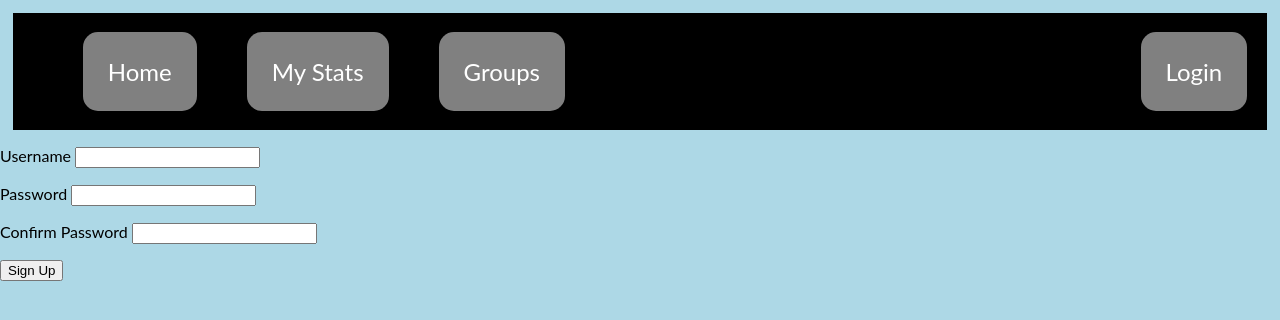
After one commit to andrewimredy/1520website, a Flask app: page /auth/signup in a window 1280 px wide. The commit adds this page. Shown: the top 320 px of the page. Run offline with Flask 2, Linux system fonts and the light colour scheme; parts of the project's set-up code (start-up, migrations or seed data) failed here and were passed over.

Commit message:
Added auth.py and user.py and changed _base.html to work with sessions

```diff
--- a/app.py
+++ b/app.py
@@ -1,5 +1,12 @@
-from flask import Flask, render_template
+from flask import Flask, render_template, session
 app = Flask(__name__)
+
+from google.cloud import datastore
+from auth import blue as auth_blueprint
+
+app.register_blueprint(auth_blueprint, url_prefix="/auth")
+
+datastore_client = datastore.Client()
 
 ### API INTERACTION ###
 import requests, json
@@ -55,3 +62,10 @@ def stats_view():
 @app.route('/groups')
 def groups_view():
     return render_template("groups.html")
+
+@app.route('/login')
+def login():
+    return render_template("login.html")
+
+def get_user():
+    return session.get("user", None)
--- /dev/null
+++ b/auth.py
@@ -0,0 +1,53 @@
+from flask import Blueprint, request, session, redirect, render_template
+from google.cloud import datastore
+
+from user import userStore, generate_creds
+
+blue = Blueprint('auth', __name__)
+
+datastore = datastore.Client()
+userstore = userStore(datastore)
+
+@blue.route("/login" , methods=["GET"])
+def show_login():
+    user = get_user()
+    if user:
+        redirect("/")
+    return render_template("login.html", auth = True)
+
+@blue.route("/login", methods=["POST"])
+def handle_login():
+    username = request.form.get("username")
+    password = request.form.get("password")
+    user = userstore.verify_password(username, password)
+    if not user:
+        return render_template("login.html", auth=True, error="Password did not match.")
+    session["user"] = user.username
+    return redirect("/")
+
+@blue.route("/logout")
+def handle_logout():
+    session.clear()
+    return redirect("/")
+
+@blue.route("/signup" , methods=["GET"])
+def show_signup():
+    user = get_user()
+    if user:
+        redirect("/")
+    return render_template("signup.html", auth = True)
+
+@blue.route("/signup" , methods=["POST"])
+def handle_signup():
+    username = request.form.get("username")
+    password = request.form.get("password")
+#    if username in userstore.list_existing_users():
+#        return render_template(
+#            "signup.html", auth=True, error="A user with that username already exists"
+#        )
+    userstore.store_new_credentials(generate_creds(username, password))
+    session["user"] = username
+    return redirect("/")
+
+def get_user():
+    return session.get("user", None)
--- a/templates/_base.html
+++ b/templates/_base.html
@@ -15,9 +15,9 @@
             <ul class="navbar__navigation">
                 {% if user %}
                     <p class="account_name">{{user}}</p>
+                    <li class="nav_item"><a class="navbar__link" href="/auth/logout">Logout</a></li>
                 {% else %}
-                    <li class="nav_item"><a class="navbar__link" href="/">Login</a></li>
-                    <li class="nav_item"><a class="navbar__link" href="/">New Account</a></li>
+                    <li class="nav_item"><a class="navbar__link" href="/auth/login">Login</a></li>
                 {% endif %}
             </ul>
         </nav>
--- /dev/null
+++ b/templates/signup.html
@@ -0,0 +1,42 @@
+{% extends "_base.html" %}
+{% block title %}Login{% endblock %}
+
+{% block content %}
+<div class="centered">
+    <form action="/auth/signup" method="POST" enctype="multipart/form-data">
+    <p>
+      <label>Username</label>
+      <input type="text" name="username">
+    </p>
+    <p>
+      <label>Password</label>
+      <input type="password" name="password">
+    </p>
+    <p>
+      <label>Confirm Password</label>
+      <input type="password" name="confirm-password">
+    </p>
+
+    <button type="submit">Sign Up</button>
+  </form>
+</div>
+
+<script>
+    var username = document.getElementById("username");
+    var password = document.getElementById("password");
+    var confirm_password = document.getElementById("confirm-password");
+
+    function validPass(){
+        if(password.value != confirm_password.value){
+            console.log(password.value);
+            console.log(confirm_password.value);
+            console.log(password.value != confirm_password.value);
+            confirm_password.setCustomValidity("Passwords Don't Match");
+            confirm_password.reportValidity();
+        }else if(password.value.trim() == ""){
+            password.setCustomValidity("Passwords must not be empty");
+            password.reportValidity();
+        }
+    }
+</script>
+{% endblock %}
```
Also changed, not shown: templates/login.html (added, +20 -0 lines), user.py (added, +34 -0 lines).
